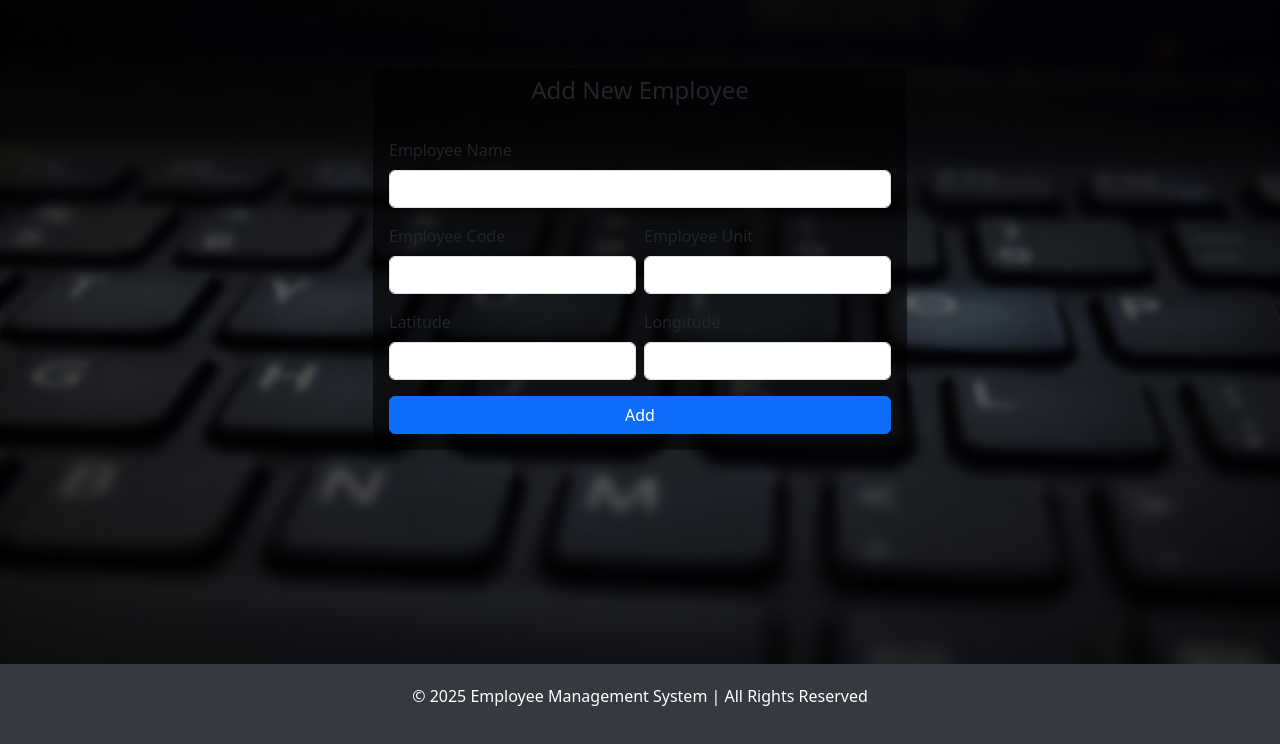
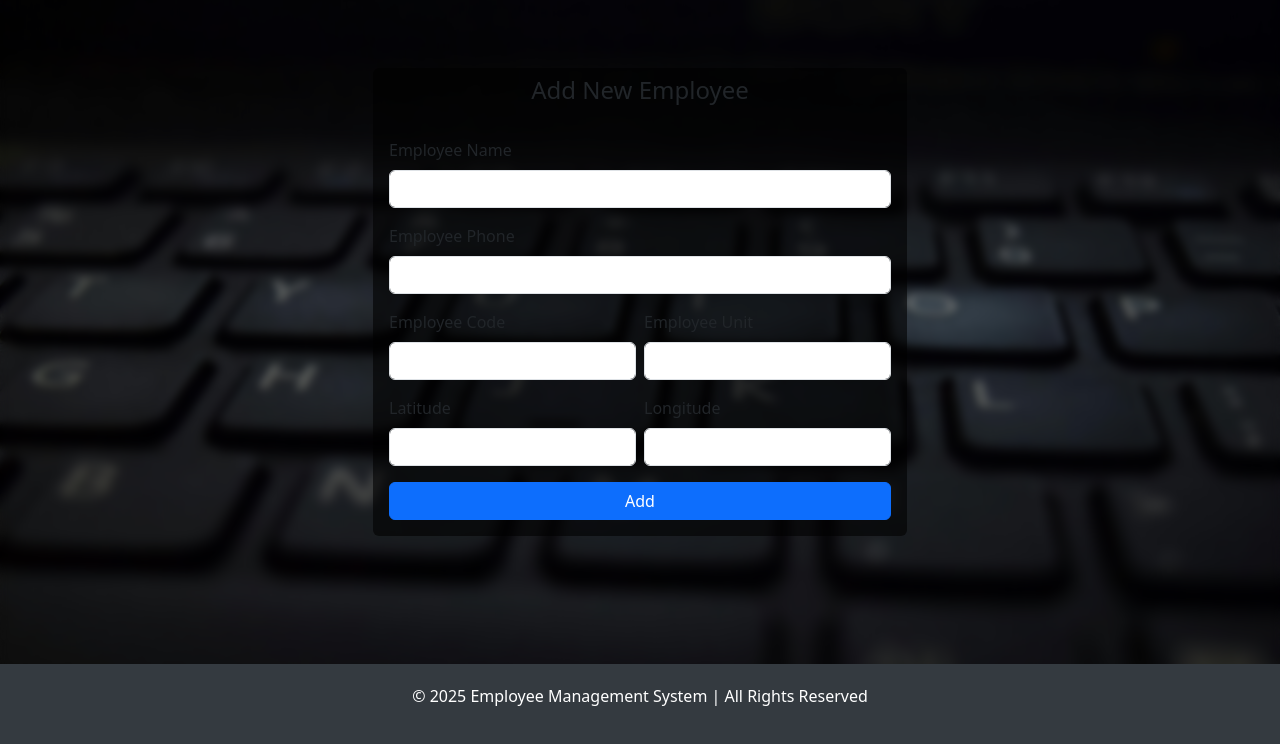
Before and after one commit to shrmsarthak/EmployeeManagementSystemAdmin, a Flask app: page /add_employee in a window 1280 px wide. Shown: the part 56-800 px from the top of the page. Run offline with Flask 3, Linux system fonts and the light colour scheme; the visitor is signed in with stand-in values (Sample User, id 1); parts of the project's set-up code (start-up, migrations or seed data) failed here and were passed over; some libraries are stand-ins or nearby versions.

Commit message:
add and view employee done

```diff
--- a/app.py
+++ b/app.py
@@ -1,12 +1,30 @@
 from flask import Flask, render_template, request, redirect, url_for, session, flash
 from werkzeug.security import generate_password_hash, check_password_hash
 
+import os
+import firebase_admin
+from firebase_admin import credentials, db
+import json
+
+from dotenv import load_dotenv
+load_dotenv()
+
+# Load Firebase credentials from .env file
+firebase_cred = json.loads(os.getenv('FIREBASE_SERVICE_ACCOUNT_KEY'))
+
+# Initialize Firebase Admin SDK
+cred = credentials.Certificate(firebase_cred)
+firebase_admin.initialize_app(cred, {
+    'databaseURL': 'https://employee-management-syst-cdbed-default-rtdb.firebaseio.com/'  # Replace with your Firebase Realtime Database URL
+})
+
+# Initialize Flask app
 app = Flask(__name__)
 app.secret_key = 'your_secret_key'  # Change this to a secure random key
 
 # Mock admin credentials (you can replace these with a database in the future)
 admin_username = 'admin'
-admin_password = generate_password_hash('admin') # Hashed password
+admin_password = generate_password_hash('admin')  # Hashed password
 
 @app.route('/')
 def home():
@@ -29,24 +47,81 @@ def admin():
 
     return render_template('admin.html', error_message=error_message)
 
-
 @app.route('/dashboard')
 def dashboard():
     if 'logged_in' not in session:
         return redirect(url_for('admin'))
     return render_template('dashboard.html')
 
-@app.route('/add_employee')
+@app.route('/add_employee', methods=['GET', 'POST'])
 def add_employee():
     if 'logged_in' not in session:
         return redirect(url_for('admin'))
+
+    if request.method == 'POST':
+        employee_name = request.form['name']
+        employee_phone = request.form['phone']
+        employee_code = request.form['employeecode']
+        employee_unit = request.form['employeeunit']
+        employee_latitude = request.form['latitude']
+        employee_longitude = request.form['longitude']
+
+
+        new_employee = {
+            'name': employee_name,
+            'phone': employee_phone,
+            'employee_code': employee_code,
+            'employee_unit': employee_unit,
+            'employee_latitude': employee_latitude,
+            'employee_longitude': employee_longitude
+        }
+
+        try:
+            ref = db.reference(f'/employees/{employee_phone}')
+            existing_employee = ref.get()  # Check if employee already exists
+
+            if existing_employee:
+                flash('Employee with this number already exists!', 'warning')
+            else:
+                ref.set(new_employee)
+                flash('Employee added successfully!', 'success')
+
+        except Exception as e:
+            flash('Failed to add employee!', 'danger')
+
     return render_template('add_employee.html')
+
+
 
 @app.route('/view_employee')
 def view_employee():
     if 'logged_in' not in session:
         return redirect(url_for('admin'))
-    return render_template('view_employee.html')
+
+    # Get all employee data from Firebase Realtime Database
+    ref = db.reference('employees')
+    employees = ref.get()  # Get all employee records
+
+    # Pass employee data to the template
+    return render_template('view_employee.html', employees=employees)
+
+@app.route('/delete_employee/<phone>', methods=['POST'])
+def delete_employee(phone):
+    if 'logged_in' not in session:
+        return redirect(url_for('admin'))
+
+    try:
+        ref = db.reference(f'/employees/{phone}')
+        if ref.get():
+            ref.delete()
+            flash('Employee deleted successfully!', 'success')
+        else:
+            flash('Employee not found!', 'warning')
+    except Exception as e:
+        flash('Failed to delete employee!', 'danger')
+
+    return redirect(url_for('view_employee'))
+
 
 @app.route('/logout')
 def logout():
--- a/templates/add_employee.html
+++ b/templates/add_employee.html
@@ -14,24 +14,28 @@
                             <label for="name" class="form-label">Employee Name</label>
                             <input type="text" class="form-control" id="name" name="name" required>
                         </div>
+                        <div class="mb-3">
+                            <label for="phone" class="form-label">Employee Phone</label>
+                            <input type="text" class="form-control" id="phone" name="phone" required>
+                        </div>
                         <div class="mb-3 d-flex">
                             <div class="me-2" style="width: 50%;">
-                                <label for="text" class="form-label">Employee Code</label>
-                                <input type="text" class="form-control" id="text" name="text" required>
+                                <label for="employeecode" class="form-label">Employee Code</label>
+                                <input type="text" class="form-control" id="employeecode" name="employeecode" required>
                             </div>
                             <div style="width: 50%;">
-                                <label for="text" class="form-label">Employee Unit</label>
-                                <input type="text" class="form-control" id="text" name="text" required>
+                                <label for="employeeunit" class="form-label">Employee Unit</label>
+                                <input type="text" class="form-control" id="employeeunit" name="employeeunit" required>
                             </div>
                         </div>
                         <div class="mb-3 d-flex">
                             <div class="me-2" style="width: 50%;">
-                                <label for="text" class="form-label">Latitude</label>
-                                <input type="text" class="form-control" id="text" name="text" required>
+                                <label for="latitude" class="form-label">Latitude</label>
+                                <input type="text" class="form-control" id="latitude" name="latitude" required>
                             </div>
                             <div style="width: 50%;">
-                                <label for="text" class="form-label">Longitude</label>
-                                <input type="text" class="form-control" id="text" name="text" required>
+                                <label for="longitude" class="form-label">Longitude</label>
+                                <input type="text" class="form-control" id="longitude" name="longitude" required>
                             </div>
                         </div>
                         <button type="submit" class="btn btn-primary w-100">Add</button>
--- a/templates/base.html
+++ b/templates/base.html
@@ -64,7 +64,7 @@
             <div class="collapse navbar-collapse" id="navbarNav">
                 <ul class="navbar-nav ms-auto">
                     <li class="nav-item">
-                        <a class="nav-link active" href="/">Home</a>
+                        <a class="nav-link active" href="/dashboard">Home</a>
                     </li>
                     <!-- <li class="nav-item">
                         <a class="nav-link" href="#">About</a>
@@ -93,5 +93,36 @@
         <p>&copy; 2025 Employee Management System | All Rights Reserved</p>
     </footer>
     <script src="https://cdn.jsdelivr.net/npm/bootstrap@5.3.0-alpha1/dist/js/bootstrap.bundle.min.js"></script>
+
+    <script>
+    {% with messages = get_flashed_messages(with_categories=true) %}
+        {% if messages %}
+            {% for category, message in messages %}
+                Swal.fire({
+                    icon: '{{ category }}',  // 'success', 'error', 'info', 'warning'
+                    title: '{{ message }}',
+                    timer: 3000,  // Auto-close after 3 seconds
+                    showConfirmButton: false
+                });
+            {% endfor %}
+        {% endif %}
+    {% endwith %}
+</script>
+
 </body>
 </html>
+
+<script>
+    {% with messages = get_flashed_messages(with_categories=true) %}
+        {% if messages %}
+            {% for category, message in messages %}
+                Swal.fire({
+                    icon: '{{ category }}',  // 'success', 'error', 'info', 'warning'
+                    title: '{{ message }}',
+                    timer: 3000,  // Auto-close after 3 seconds
+                    showConfirmButton: false
+                });
+            {% endfor %}
+        {% endif %}
+    {% endwith %}
+</script>
```
Also changed, not shown: templates/view_employee.html (+51 -4 lines), 1 other file.
